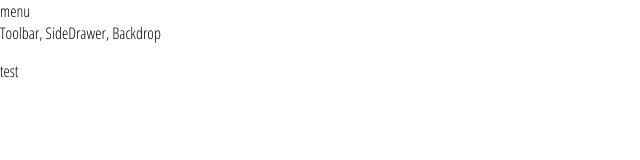
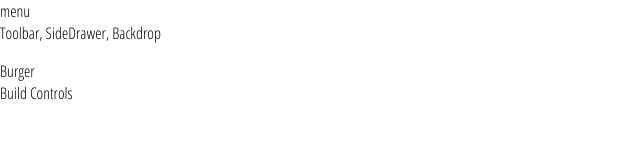
Before and after one commit to julia-dizhak/burger-builder, a React app in the folder app/: page / in a window 1280 px wide. Shown: the top 160 px of the page, without its empty margins (0-640 px from the left). Built offline with nearby package versions, Linux system fonts and the light colour scheme.

Commit message:
implement the Burger Builder Container

```diff
--- a/app/src/App.js
+++ b/app/src/App.js
@@ -1,5 +1,7 @@
 import React, {Component} from 'react';
+
 import Layout from './components/Layout/';
+import BurgerBuilder from './containers/BurgerBuilder';
 
 class App extends Component {
     render() {
@@ -7,7 +9,7 @@
             <div className='App'>
                 menu
                 <Layout>
-                    <p>test</p>
+                    <BurgerBuilder />
                 </Layout>
             </div>
         );
--- /dev/null
+++ b/app/src/components/Layout/Layout.css
@@ -0,0 +1,3 @@
+.Content {
+    margin-top: 16px;
+}
--- a/app/src/components/Layout/index.js
+++ b/app/src/components/Layout/index.js
@@ -1,11 +1,12 @@
 import React from 'react';
 
 import Aux from '../../hoc/Aux';
+import classes from './Layout.css';
 
 const layout = (props) => (
     <Aux>
         <div>Toolbar, SideDrawer, Backdrop</div>
-        <main>
+        <main className={classes.Content}>
             {props.children}
         </main>
     </Aux>
--- a/app/src/containers/BurgerBuilder.js
+++ b/app/src/containers/BurgerBuilder.js
@@ -1,9 +1,16 @@
 import React, { Component } from 'react';
+
+import Aux from '../hoc/Aux';
 
 class BurgerBuilder extends Component {
     render () {
         return (
-
+            <Aux>
+                <div>Burger</div>
+                <div>Build Controls</div>
+            </Aux>
         );
     }
 }
+
+export default BurgerBuilder;
```
